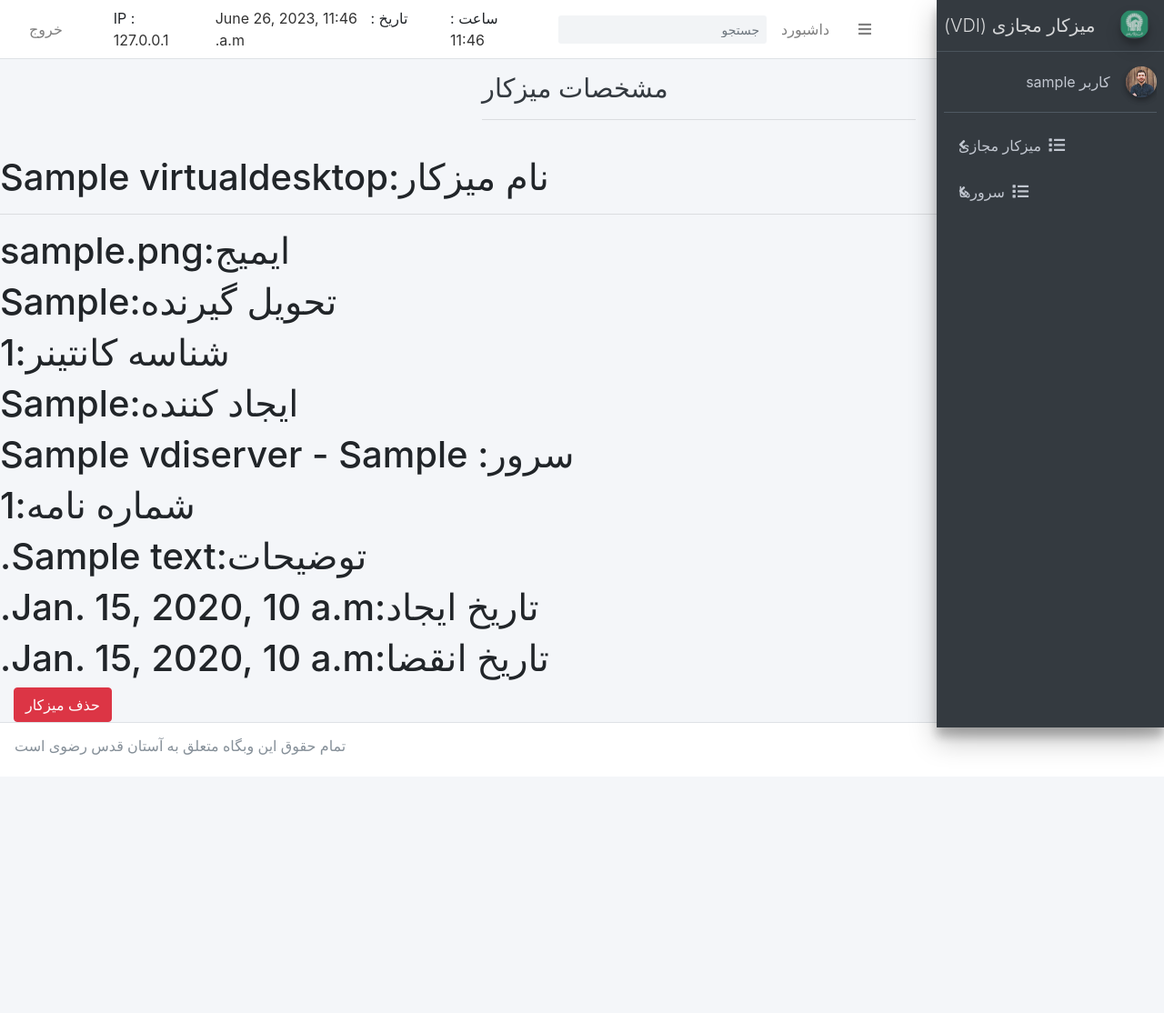
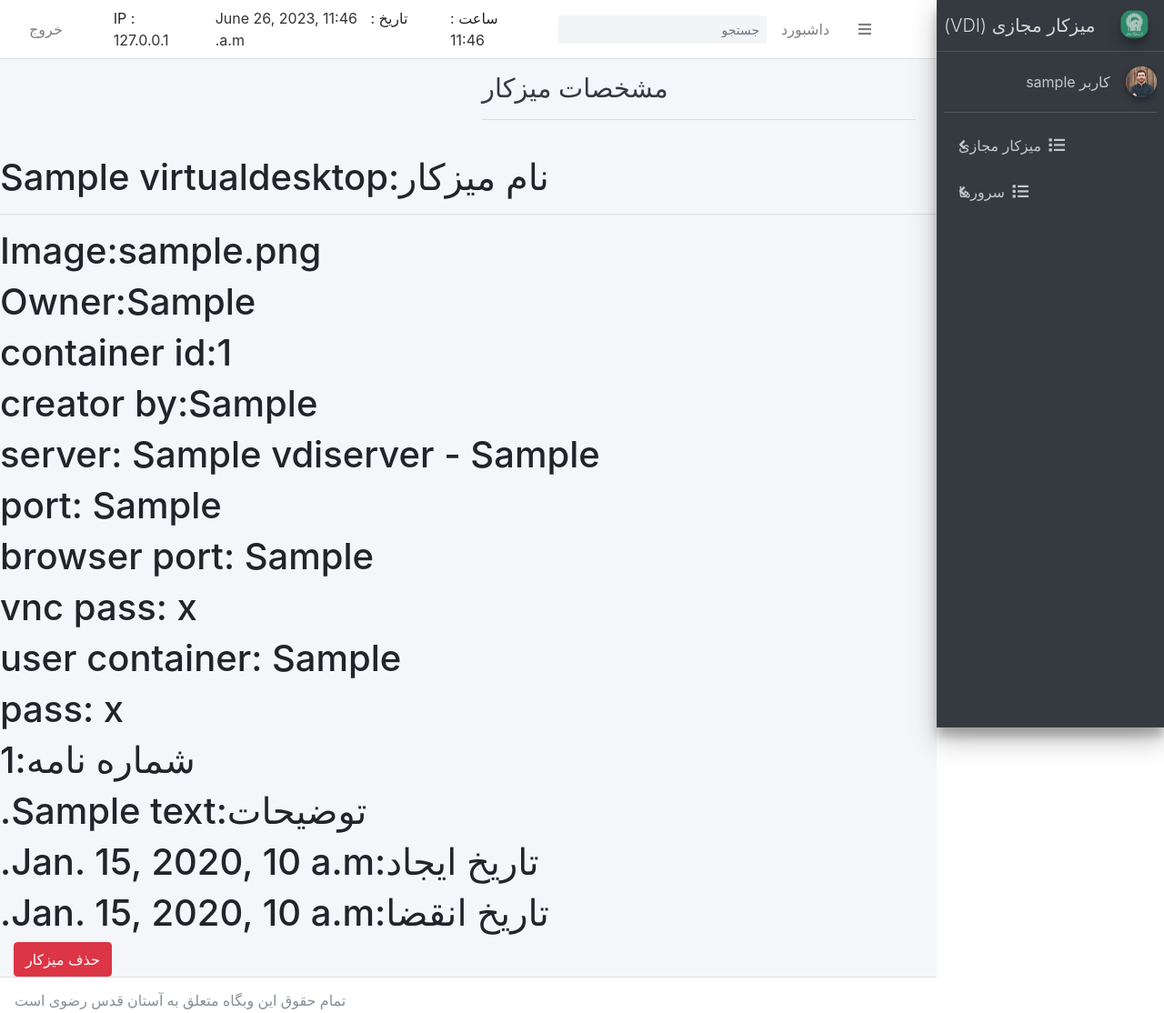
Before and after one commit to baniasadi-m/vdi-panel, a Django app: page /vdinfo/1 in a window 1280 px wide. Shown: the top 1114 px of the page at 91% size. Before the commit the page ends 830 px from the top, so only its background shows below. Run offline with Django 3.2, Linux system fonts and the light colour scheme; a user stored in the database is signed in; tables that the repository leaves empty hold one stand-in row (values such as "Sample post"); one stand-in notice (Sample message) is shown; some libraries are stand-ins or nearby versions.

Commit message:
auto server selection

```diff
--- a/vdiManager/templates/vdiApp/vdinfo.html
+++ b/vdiManager/templates/vdiApp/vdinfo.html
@@ -10,11 +10,16 @@
 <div class="content-wraper">
     <h1 name="national_id">نام میزکار:{{myvd.vd_container_name }}</h1>
     <hr>
-    <h1>ایمیج:{{myvd.vd_container_img}}</h1>
-    <h1>تحویل گیرنده:{{myvd.vd_owner }}</h1>
-    <h1>شناسه کانتینر:{{myvd.vd_container_id }}</h1>
-    <h1>ایجاد کننده:{{myvd.vd_created_by}}</h1>
-    <h1>سرور: {{myvd.vd_server.server_name}} - {{myvd.vd_server.server_ip}}</h1>
+    <h1>Image:{{myvd.vd_container_img}}</h1>
+    <h1>Owner:{{myvd.vd_owner }}</h1>
+    <h1>container id:{{myvd.vd_container_id }}</h1>
+    <h1>creator by:{{myvd.vd_created_by}}</h1>
+    <h1>server: {{myvd.vd_server.server_name}} - {{myvd.vd_server.server_ip}}</h1>
+    <h1>port: {{myvd.vd_port}} </h1>
+    <h1>browser port: {{myvd.vd_browser_port}} </h1>
+    <h1>vnc pass: {{myvd.vd_container_vncpass}} </h1>
+    <h1>user container: {{myvd.vd_container_user}} </h1>
+    <h1>pass: {{myvd.vd_container_password}} </h1>
     <h1>شماره نامه:{{myvd.vd_letter_number}}</h1>
     <h1>توضیحات:{{myvd.vd_description }}</h1>
     <h1>تاریخ ایجاد:{{myvd.vd_created_at|to_jalali:'%Y/%m/%d'}}</h1>
@@ -33,4 +38,6 @@
     </div>
 
 </div>
+{% if messages %}
+{% endif %}
     {% endblock %}
--- /dev/null
+++ b/vdiManager/vdiApp/config.py
@@ -0,0 +1,4 @@
+from os import environ
+class Config:
+    DOCKER_DESKTOP_IMAGE = environ.get('VD_DESKTOP_IMAGE','dorowu/ubuntu-desktop-lxde-vnc')
+    DOCKER_BROWSER_IMAGE = environ.get('VD_BROWSER_IMAGE','filebrowser/filebrowser')
--- a/vdiManager/vdiApp/forms.py
+++ b/vdiManager/vdiApp/forms.py
@@ -15,7 +15,7 @@ class CreateVirtualDesktop(forms.ModelForm):
     class Meta:
         model = VirtualDesktop
         fields = ['vd_container_name','vd_container_user','vd_container_password','vd_container_vncpass',
-        'vd_port','vd_server','vd_owner','vd_letter_number','vd_description'
+        'vd_owner','vd_letter_number','vd_description'
         ]
     vd_container_cpu = forms.ChoiceField(choices=cpu_choices,label='پردازنده')
     vd_container_mem = forms.ChoiceField(choices=mem_choices,label='حافظه')
--- a/vdiManager/vdiApp/models.py
+++ b/vdiManager/vdiApp/models.py
@@ -25,14 +25,14 @@ class VirtualDesktop(models.Model):
     class Meta:
         verbose_name=" میزکار "
         verbose_name_plural ="میزکار ها"
-    vd_container_name = models.CharField(blank=True, max_length=100,verbose_name="نام کانتینر")
+    vd_container_name = models.CharField(blank=True, max_length=100,verbose_name="نام میزکار")
     vd_container_cpu = models.CharField(blank=True, max_length=25,verbose_name="مقدار پردازنده")
     vd_container_mem = models.CharField(blank=True, max_length=25,verbose_name="مقدار حافظه")
     vd_container_img = models.CharField(blank=True, max_length=255,verbose_name=" ایمیج")
     vd_container_id = models.CharField(blank=True, max_length=255,verbose_name=" شناسه کانتینر")
     vd_container_shortid = models.CharField(blank=True, max_length=255,verbose_name=" شناسه کوتاه کانتینر")
-    vd_container_user = models.CharField(blank=True, max_length=25,verbose_name=" کاربر کانتینر")
-    vd_container_password = models.CharField(blank=True, max_length=25,verbose_name=" پسورد کانتینر")
+    vd_container_user = models.CharField(blank=True, max_length=25,verbose_name=" کاربری میزکار")
+    vd_container_password = models.CharField(blank=True, max_length=25,verbose_name=" پسورد میزکار")
     vd_container_vncpass = models.CharField(blank=True, max_length=25,verbose_name=" پسوردvnc")
     vd_browser_id = models.CharField(blank=True, max_length=255,verbose_name=" شناسه فایل منیجر")
     vd_browser_img = models.CharField(blank=True, max_length=255,verbose_name=" ایمیج فایل منیجر")
--- a/vdiManager/vdiApp/views.py
+++ b/vdiManager/vdiApp/views.py
@@ -10,6 +10,7 @@ import os
 from django.conf import settings
 from django.http import FileResponse
 from online_users.models import OnlineUserActivity
+from .config import Config
 
 
 from datetime import datetime
@@ -60,6 +61,28 @@ def dashboard(request):
         'current_ip':f"{get_client_ip(request)}",
     }
     return render(request, 'vdiApp/dashboard.html',context=context)
+##################################################
+def get_server():
+    import requests,json
+    min_load = 500.00
+    servers = VDIServer.objects.all()
+    print(type(servers),servers)
+    headers={'Content-Type': 'application/json'}
+    url=""
+    final_server_id = ""
+    for server in servers:
+        print(server.id,type(server))
+        url = f"{server.server_scheme}://{server.server_ip}:{server.server_port}/api/v1/load"
+        try:
+            result = requests.get(url=url,headers=headers,verify=False).json()
+            if float(result['load']) < min_load:
+                min_load = int(result['load'])
+                final_server_id = server.id
+        except Exception as e:
+            continue
+    final_server = VDIServer.objects.get(id=final_server_id)
+    print(final_server,final_server_id,min_load)
+    return final_server
 
 # Creating vdi container
 @login_required(login_url='/accounts/login/')
@@ -71,7 +94,10 @@ def vdcreate(request):
                 temp_form = form.save(commit=False)
                 temp_form.vd_container_cpu = request.POST['vd_container_cpu']
                 temp_form.vd_container_mem = request.POST['vd_container_mem']
-                temp_form.vd_container_img = 'dorowu/ubuntu-desktop-lxde-vnc'
+                temp_form.vd_container_img = Config.DOCKER_DESKTOP_IMAGE
+                server_elec = get_server()
+                temp_form.vd_server = server_elec
+                # temp_form.vd_server.server_ip = get_server()
                 url = f"{temp_form.vd_server.server_scheme}://{temp_form.vd_server.server_ip}:{temp_form.vd_server.server_port}/api/v1/containers"
                 headers={'Content-Type': 'application/json'}
                 data = {
@@ -81,22 +107,30 @@ def vdcreate(request):
                         'mem' : f"{temp_form.vd_container_mem}",
                         'volumes' : {f"{temp_form.vd_server.data_path}/{temp_form.vd_container_name}/Downloads": {'bind': f"/home/{temp_form.vd_container_user}/Downloads", 'mode': 'rw'}},
                         'env' : {"USER":f"{temp_form.vd_container_user}","PASSWORD":f"{temp_form.vd_container_password}","VNC_PASSWORD":f"{temp_form.vd_container_vncpass}"},
-                        'ports' : {'80/tcp':int(f"{temp_form.vd_port}")},
+                        'ports' : ['80'],
+                        # 'ports' : {'80/tcp':int(f"{temp_form.vd_port}")},
                         }
                 print(data)
                 import requests, json
                 try:
                     r = requests.post(url=url,data=json.dumps(data),headers=headers,verify=False).json()
+                    print(type(r),r)
+                    response_ports = json.loads(r['container_spec']['host_ports'])
+                    if len(response_ports) > 1:
+                        for i in response_ports:
+                            temp_form.vd_port += f",{str(i)}"
+                    else:
+                        temp_form.vd_port = response_ports[0]
+
                     # r={'status':'1','container_spec':{'id':"dfcddevfervervvr",'short_id':"fvdfdre"}}
-                    # print(r)
+
                     if int(r['status']) == 1:
                         temp_form.vd_container_id = r['container_spec']['id']
                         temp_form.vd_container_shortid = r['container_spec']['short_id']
                         temp_form.vd_created_by = str(request.user)
                         temp_form.vd_creator_ip = get_client_ip(request)
-                        temp_form.vd_browser_img = 'filebrowser/filebrowser'
-                        temp_form.vd_browser_port = '2323'
-                        temp_form.vd_browser_name = temp_form.vd_container_name + 'filebrowser'
+                        temp_form.vd_browser_img = Config.DOCKER_BROWSER_IMAGE
+                        temp_form.vd_browser_name = temp_form.vd_container_name + '-filebrowser'
                         data = {
                                 'image': f"{temp_form.vd_browser_img}",
                                 'name' : f"{temp_form.vd_browser_name}",
@@ -104,16 +138,24 @@ def vdcreate(request):
                                 'mem' : "1g",
                                 'volumes' : {f"{temp_form.vd_server.data_path}/{temp_form.vd_container_name}/Downloads": {'bind': f"/srv", 'mode': 'ro'}},
                                 'env' : {"USER":"vdi"},
-                                'ports' : {'80/tcp':int(f"{temp_form.vd_browser_port}")},
+                                'ports' : ['80'],
+                                # 'ports' : {'80/tcp':int(f"{temp_form.vd_browser_port}")},
                                 }
                         r = requests.post(url=url,data=json.dumps(data),headers=headers,verify=False).json()
+                        print(r)
                         if int(r['status']) == 1:
                             temp_form.vd_browser_id = r['container_spec']['id']
+                            response_ports = json.loads(r['container_spec']['host_ports'])
+                            if len(response_ports) > 1:
+                                for i in response_ports:
+                                    temp_form.vd_browser_port += f",{str(i)}"
+                            else:
+                                temp_form.vd_browser_port = response_ports[0]
                             temp_form.save()
                             messages.add_message(request,messages.SUCCESS,'میزکار ایجاد شد')
-                            return redirect('/')
+                            return redirect(f"/vdinfo/{temp_form.vd_container_shortid}")
                         else:
-                            messages.add_message(request,messages.ERROR,'API error')
+                            messages.add_message(request,messages.ERROR,'API Status error')
                             return redirect('/vdcreate')
                 except Exception as e:
                     print(e)
```
Also changed, not shown: vdiManager/templates/vdiApp/vdremove.html (+11 -6 lines), vdiManager/vdiApp/migrations/0002_auto_20230627_0443.py (added), vdiManager/vdiApp/migrations/0003_virtualdesktop_vd_browser_img.py (added).
